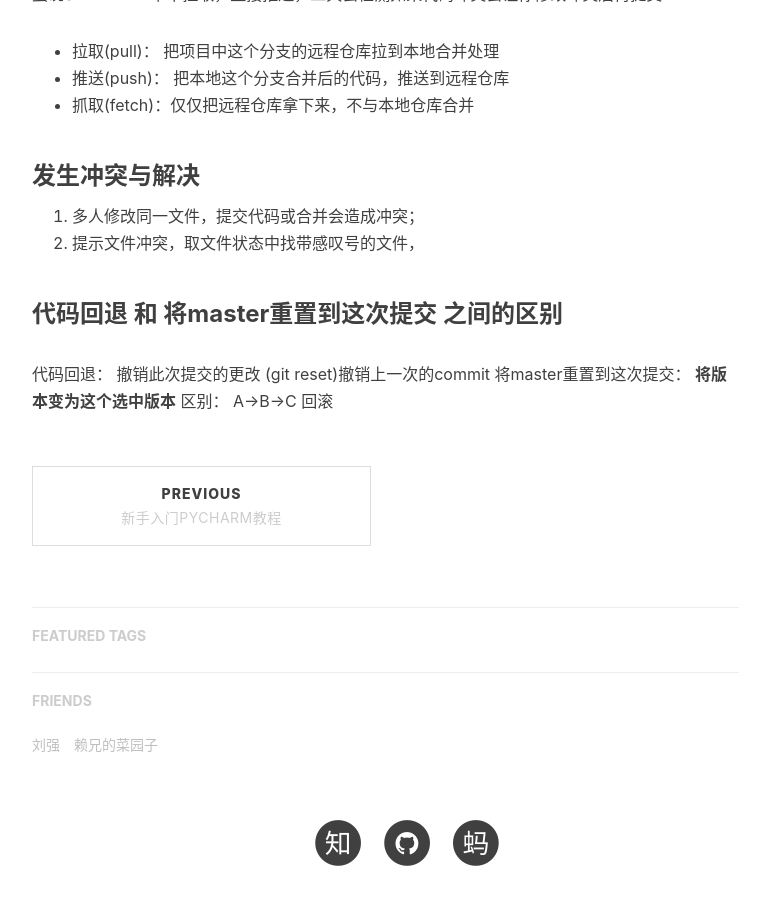
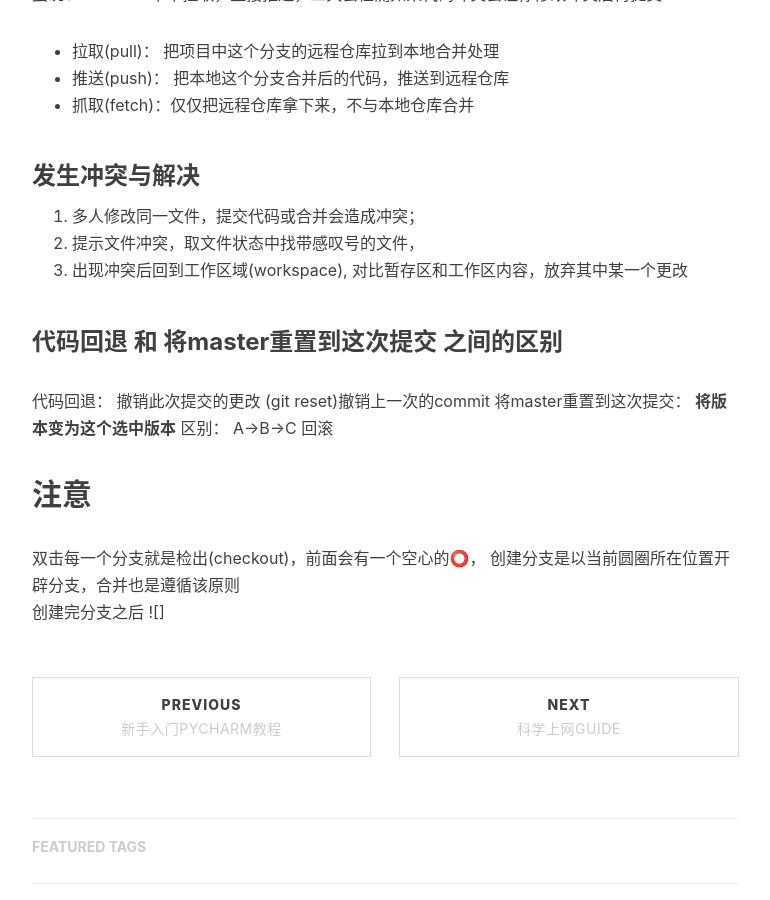
Before and after one commit to wdd233/wdd233.github.io, a Jekyll site: the page built from _posts/2019-01-02-可视化版本管理SourceTree教程.md, in a window 1280 px wide and 900 px high, scrolled down 3845 px. Shown: the whole window, without its empty margins (233-1003 px from the left). Built offline with Jekyll 4.4.1, drawn with Linux system fonts in a browser that asks for light colours; nearby versions of some CDN libraries; comment, search, counter and statistics services are not loaded.

Commit message:
add shadowsocks guide

```diff
--- a/_posts/2019-01-02-可视化版本管理SourceTree教程.md
+++ b/_posts/2019-01-02-可视化版本管理SourceTree教程.md
@@ -40,10 +40,14 @@ categories: jekyll update
 ### 发生冲突与解决
 1. 多人修改同一文件，提交代码或合并会造成冲突；
 2. 提示文件冲突，取文件状态中找带感叹号的文件，
-
+3. 出现冲突后回到工作区域(workspace), 对比暂存区和工作区内容，放弃其中某一个更改
 
 ### 代码回退 和 将master重置到这次提交 之间的区别
 代码回退： 撤销此次提交的更改 (git reset)撤销上一次的commit
 将master重置到这次提交： **将版本变为这个选中版本**
 区别：
 A->B->C 回滚
+## 注意
+双击每一个分支就是检出(checkout)，前面会有一个空心的⭕️， 创建分支是以当前圆圈所在位置开辟分支，合并也是遵循该原则
+创建完分支之后
+![]
```
Also changed, not shown: _posts/2019-01-09-科学上网指南.md (added, +33 -0 lines).
